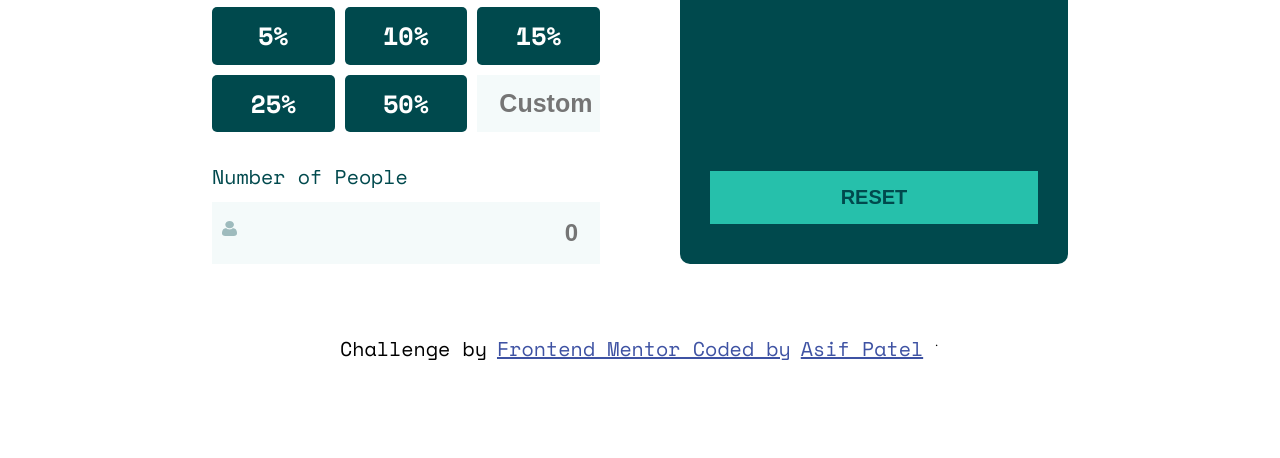
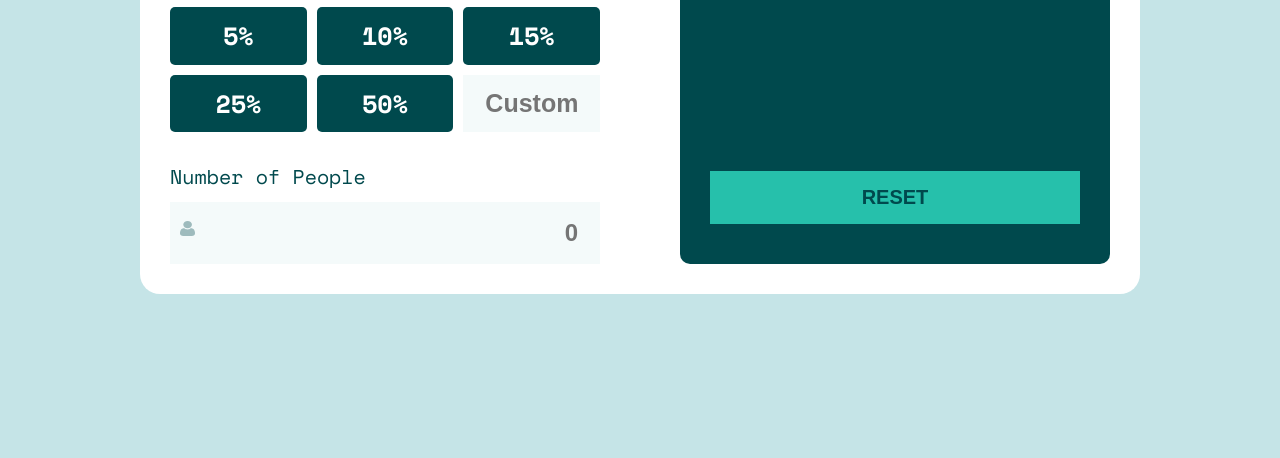
Before and after one commit to Asifp6021/bill-splitter-with-tips, a plain HTML site: page index.html in a window 1280 px wide. Shown: the part 342-800 px from the top of the page. Drawn offline with nearby package versions, Linux system fonts and the light colour scheme.

Commit message:
did change and solved bug

```diff
--- a/index.html
+++ b/index.html
@@ -127,16 +127,13 @@
 			</div>
 		</section>
 
-		<div class="attribution">
-			<p>Challenge by</p>
-			<a
-				href="https://www.frontendmentor.io?ref=challenge"
-				target="_blank"
-				>Frontend Mentor Coded by</a
-			>
-			<a href="#">Asif Patel</a>.
-		</div>
+
 
 		<script src="app.js"></script>
 	</body>
 </html>
+
+
+<!-- https://github.com/Asifp6021/bill-splitter-with-tips.git -->
+
+<!-- https://bill-splitter-with-tips.vercel.app/ -->
--- a/style.css
+++ b/style.css
@@ -71,7 +71,6 @@
 body {
 	font-family: var(--font-family);
 	line-height: 1.5;
-	background-color: var(--Light-grayish-cyan);
 }
 
 input,
@@ -90,7 +89,7 @@ fieldset {
 }
 
 .content-limit div:first-child {
-	max-width: 1400px;
+	max-width: 1000px;
 }
 
 .flex {
@@ -112,6 +111,10 @@ fieldset {
 }
 
 /* ------------------------------ styles -------------- */
+
+.logo {
+	background-color: var(--Light-grayish-cyan);
+}
 
 .logo div {
 	padding: var(--padding-st-l-v) 0;
@@ -268,17 +271,6 @@ button {
 	border: 2px solid red;
 }
 
-.attribution {
-	margin-top: 4rem;
-	display: flex;
-	justify-content: center;
-	gap: 1rem;
-}
-
-.attribution p,
-a {
-	font-size: 2rem;
-}
 /* -------------------------------------------------------------------------- media query */
 
 @media screen and (min-width: 500px) {
@@ -308,9 +300,16 @@ a {
 }
 
 @media screen and (min-width: 800px) {
+	body {
+		background-color: var(--Light-grayish-cyan);
+	}
 	.calculator__container {
 		flex-direction: row;
 		justify-content: center;
+	}
+
+	.calculator {
+		border-radius: 5rem;
 	}
 
 	.sec-pad {
@@ -332,14 +331,18 @@ a {
 }
 
 @media screen and (min-width: 1200px) {
-	.calculator--form,
-	.results {
-		flex-basis: 35%;
-	}
-
 	.calculator__form--tips div {
 		grid-template-columns: repeat(3, minmax(min-content, 1fr));
 		gap: 1rem;
+	}
+
+	.calculator {
+		background: none;
+	}
+
+	.calculator__container {
+		background-color: var(--White);
+		border-radius: 2rem;
 	}
 
 	button {
```
